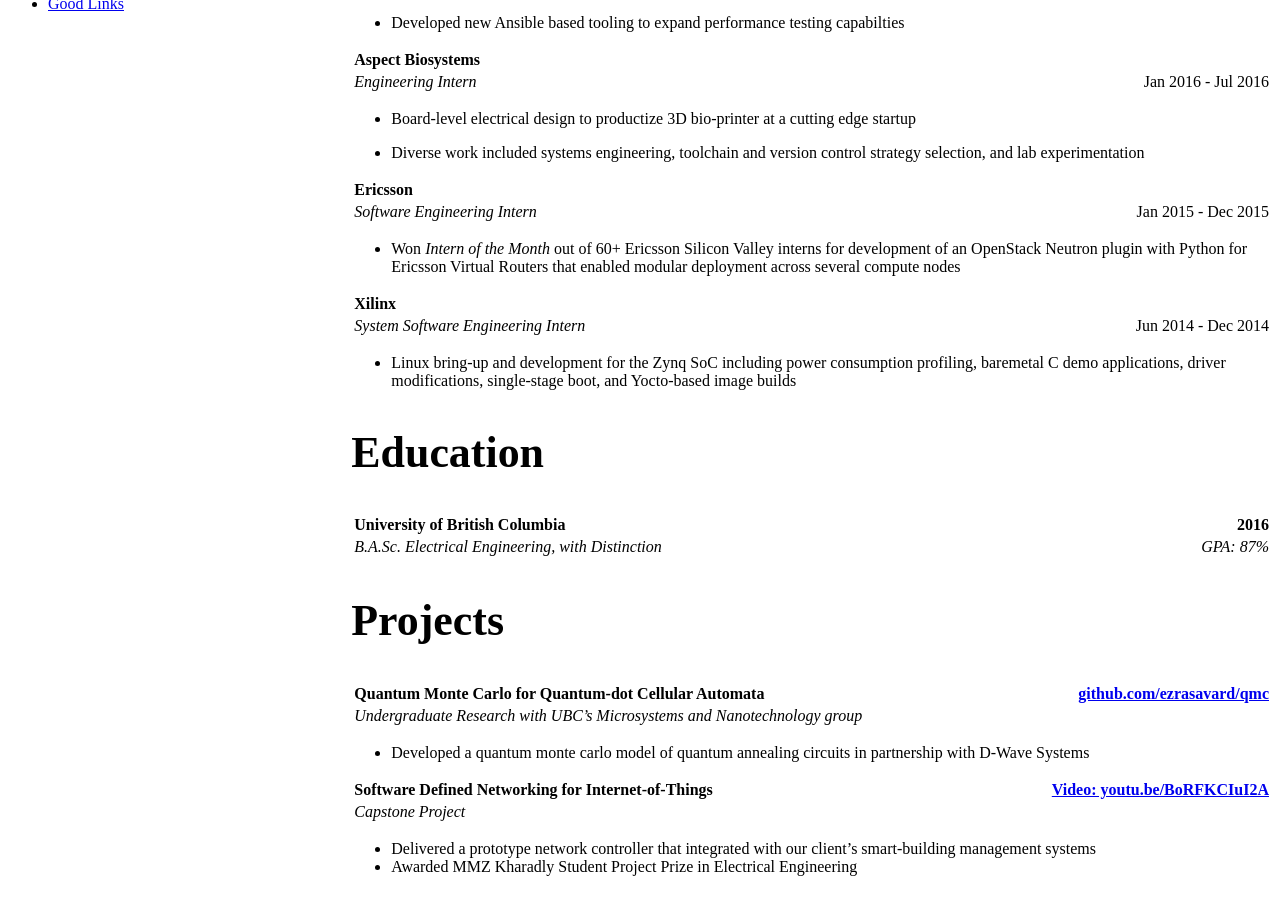
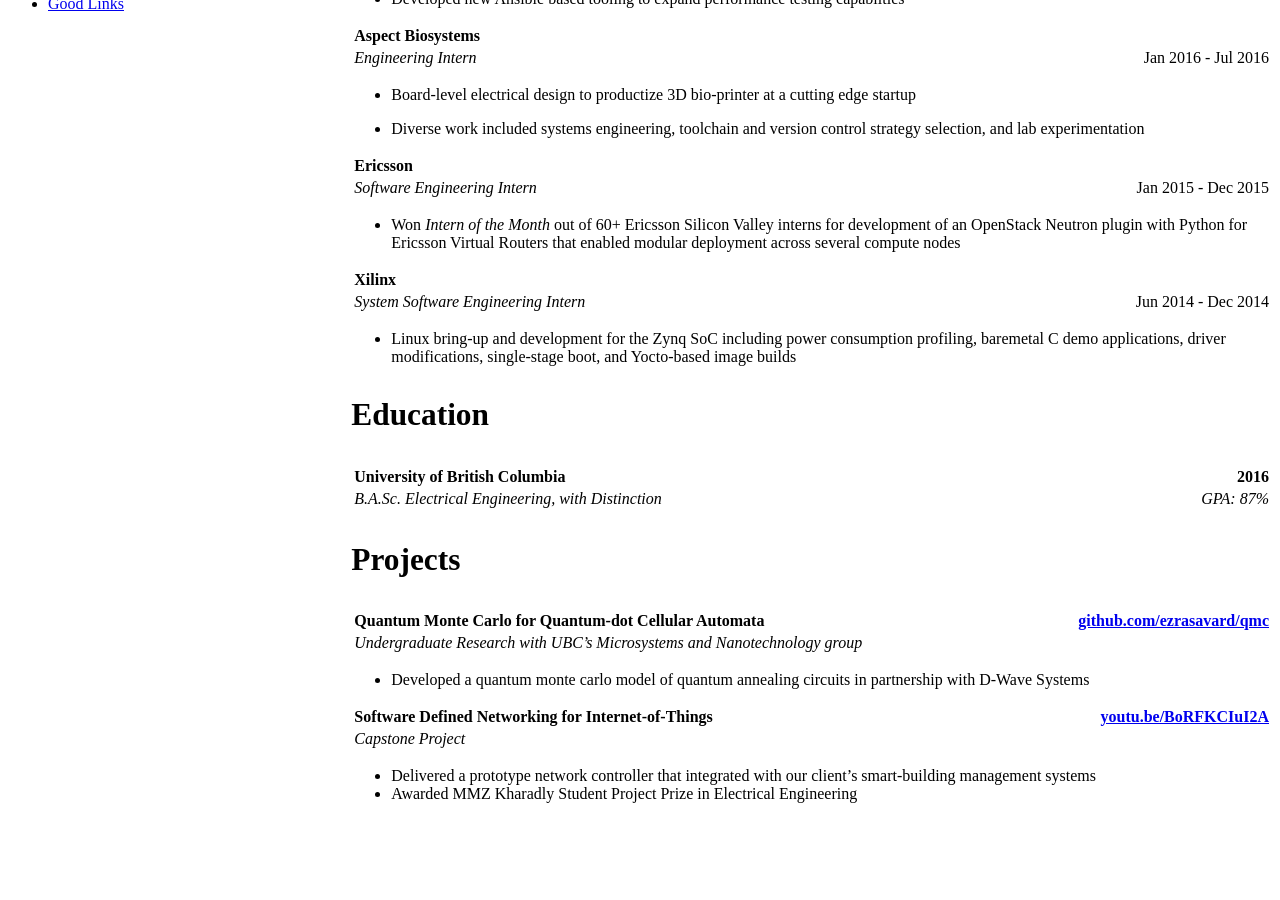
Before and after one commit to ezrasavard/ezrasavard.com, a Jekyll site: the page built from _pages/resume/index.md, in a window 1280 px wide and 900 px high, scrolled down 845 px. Built offline with Jekyll 4.4.1, drawn with Linux system fonts in a browser that asks for light colours; nearby versions of some CDN libraries; after the commit the page ends 1672 px from its top, so only the background shows below that.

Commit message:
minor resume tweaks

```diff
--- a/_pages/resume/index.md
+++ b/_pages/resume/index.md
@@ -6,7 +6,7 @@
 
 Contact: <script>printEmail();</script>
 
-## Experience
+### Experience
 
 | Microsoft  | |
 | :--- | ---: |
@@ -63,7 +63,7 @@
 * Linux bring-up and development for the Zynq SoC including power consumption profiling, baremetal C demo applications, driver modifications, single-stage boot, and Yocto-based image builds
 
 
-## Education
+### Education
 
 
 | University of British Columbia | 2016 |
@@ -72,7 +72,7 @@
 
 
 
-## Projects
+### Projects
 
 | Quantum Monte Carlo for Quantum-dot Cellular Automata | [github.com/ezrasavard/qmc](https://github.com/ezrasavard/qmc)  |
 | :--- | ---: |
@@ -80,7 +80,7 @@
 
 - Developed a quantum monte carlo model of quantum annealing circuits in partnership with D-Wave Systems
 
-| Software Defined Networking for Internet-of-Things | [Video: youtu.be/BoRFKCIuI2A](https://youtu.be/BoRFKCIuI2A)  |
+| Software Defined Networking for Internet-of-Things | [youtu.be/BoRFKCIuI2A](https://youtu.be/BoRFKCIuI2A)  |
 | :--- | ---: |
 | _Capstone Project_ | |
 
```
